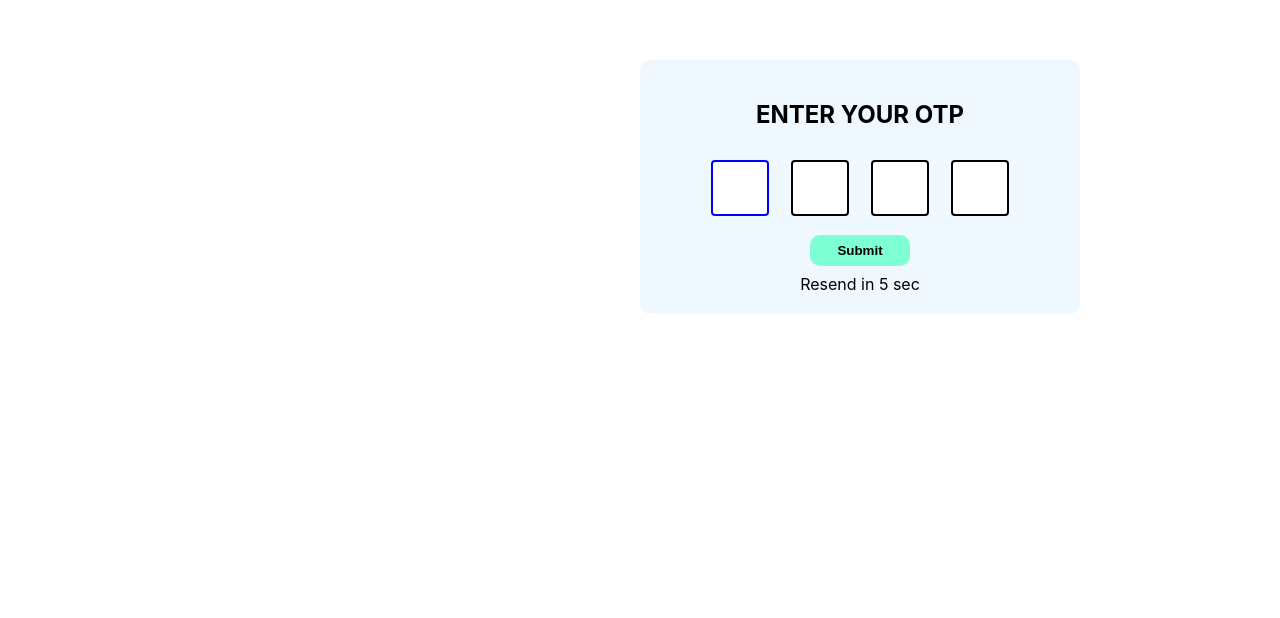
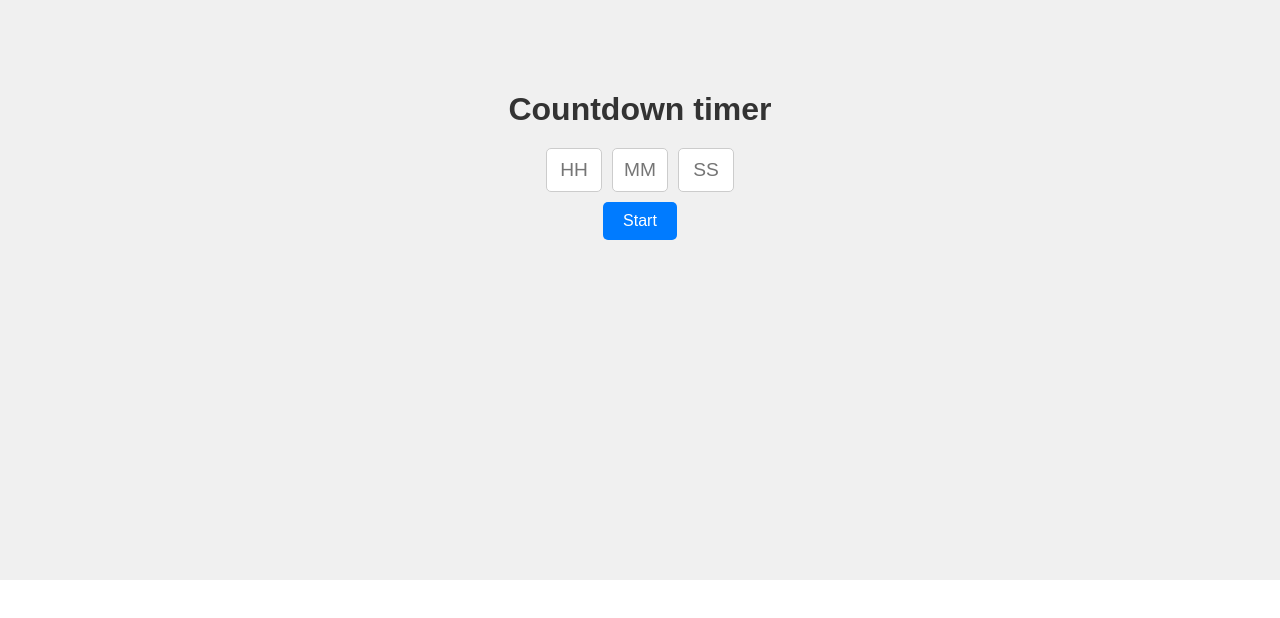
Before and after one commit to shubhamgupta-oss/my-components, a React (Create React App) app: page / in a window 1280 px wide. Shown: the part 260-878 px from the top of the page. After the commit the page ends 840 px from the top, so only its background shows below. Built offline with nearby package versions, Linux system fonts and the light colour scheme.

Commit message:
Countdown

```diff
--- a/src/App.js
+++ b/src/App.js
@@ -1,12 +1,14 @@
 
 import './App.css';
-import OtpScreen from './Features/OTPScreen/OtpScreen';
-import Pagination from './Features/Pagination/Pagination';
+import Countdown from './Features/Countdown/Countdown';
+// import OtpScreen from './Features/OTPScreen/OtpScreen';
+// import Pagination from './Features/Pagination/Pagination';
 
 function App() {
   return (
-    // <Pagination/>
-  <OtpScreen/>
+  // <Pagination/>
+  // <OtpScreen/>
+  <Countdown/>
   );
 }
 
--- /dev/null
+++ b/src/Features/Countdown/Countdown.css
@@ -0,0 +1,80 @@
+
+.mainContainer {
+    display: flex;
+    flex-direction: column;
+    align-items: center;
+    justify-content: center;
+    font-family: Arial, sans-serif;
+    background-color: #f0f0f0;
+    min-height: 100vh;
+    padding: 20px;
+    text-align: center;
+}
+
+h1 {
+    font-size: 2rem;
+    color: #333;
+    margin-bottom: 20px;
+}
+
+.input-Container {
+    display: flex;
+    flex-direction: column;
+    align-items: center;
+    margin-bottom: 20px;
+}
+
+.timer {
+    width: 50px;
+    height: 40px;
+    margin: 0 5px;
+    text-align: center;
+    font-size: 1.2rem;
+    border: 1px solid #ccc;
+    border-radius: 5px;
+}
+
+button {
+    padding: 10px 20px;
+    margin: 10px;
+    font-size: 1rem;
+    color: white;
+    background-color: #007bff;
+    border: none;
+    border-radius: 5px;
+    cursor: pointer;
+    transition: background-color 0.3s ease;
+}
+
+button:hover {
+    background-color: #0056b3;
+}
+
+.dispay-container {
+    display: flex;
+    flex-direction: column;
+    align-items: center;
+    gap: 15px;
+}
+
+.dispay-container span {
+    font-size: 2rem;
+    font-weight: bold;
+    margin: 0 10px;
+    color: #444;
+}
+
+.dispay-container div:first-child {
+    display: flex;
+    justify-content: center;
+    gap: 15px;
+}
+
+.dispay-container div:last-child {
+    display: flex;
+    gap: 10px;
+}
+
+.dispay-container button {
+    width: 100px;
+}
--- /dev/null
+++ b/src/Features/Countdown/Countdown.jsx
@@ -0,0 +1,116 @@
+import React, { useEffect, useState } from 'react';
+import './Countdown.css';
+
+function Countdown() {
+    const [isStart, setStart] = useState(true);
+    const [isResume, setResume] = useState(true);
+    const [hour, setHour] = useState(0);
+    const [min, setMin] = useState(0);
+    const [sec, setSec] = useState(0);
+
+    const handleStart = () => {
+        if (hour === 0 && min === 0 && sec === 0) {
+            return alert("Please enter the timer");
+        }
+        setStart(false);
+    };
+
+    function checkTime(h, m, s) {
+        if (s > 0) {
+            setSec(s - 1);
+        } else if (sec === 0 && min > 0) {
+            setMin(m - 1);
+            setSec(59);
+        } else if (min === 0 && h > 0) {
+            setHour(h - 1);
+            setMin(59);
+            setSec(59);
+        }
+    }
+
+    useEffect(() => {
+        if (!isStart && isResume) {
+            const timerInterval = setInterval(() => {
+                checkTime(hour, min, sec);
+            }, 1000);
+            return () => clearInterval(timerInterval);
+        }
+    }, [isStart, hour, min, sec, isResume]);
+
+    const handleReset = () => {
+        setStart(true);
+        setHour(0);
+        setMin(0);
+        setSec(0);
+        setResume(true);
+    };
+
+    const setValue = (e) => {
+        const { value, id } = e.target;
+        if (id === 'HH') setHour(value);
+        else if (id === 'MM') setMin(value);
+        else setSec(value);
+    };
+
+    const handlePause = () => setResume(false);
+    const handleResume = () => setResume(true);
+
+    return (
+        <div className="mainContainer">
+            <h1>Countdown timer</h1>
+
+            {isStart ? (
+                <div input-Container>
+                    <div>
+                        <input
+                            type="text"
+                            maxLength={2}
+                            onInput={(e) => e.target.value = e.target.value.replace(/[^0-9]/g, '')}
+                            onChange={setValue}
+                            id="HH"
+                            className="timer"
+                            placeholder="HH"
+                        />
+                        <input
+                            type="text"
+                            maxLength={2}
+                            onChange={setValue}
+                            id="MM"
+                            className="timer"
+                            placeholder="MM"
+                        />
+                        <input
+                            type="text"
+                            maxLength={2}
+                            onChange={setValue}
+                            id="SS"
+                            className="timer"
+                            placeholder="SS"
+                        /> <br />
+                        <button onClick={handleStart}>Start</button>
+                    </div>
+                </div>
+            ) : (
+                <div className="dispay-container">
+                    <div>
+                        <span>{hour < 10 ? `0${hour}` : hour}</span>
+                        <span>:</span>
+                        <span>{min < 10 ? `0${min}` : min}</span>
+                        <span>:</span>
+                        <span>{sec < 10 ? `0${sec}` : sec}</span>
+                    </div>
+                    <div>
+                        {isResume ? (
+                            <button onClick={handlePause}>Pause</button>
+                        ) : (
+                            <button onClick={handleResume}>Resume</button>
+                        )}
+                        <button onClick={handleReset}>Reset</button>
+                    </div>
+                </div>
+            )}
+        </div>
+    );
+}
+
+export default Countdown;
```
